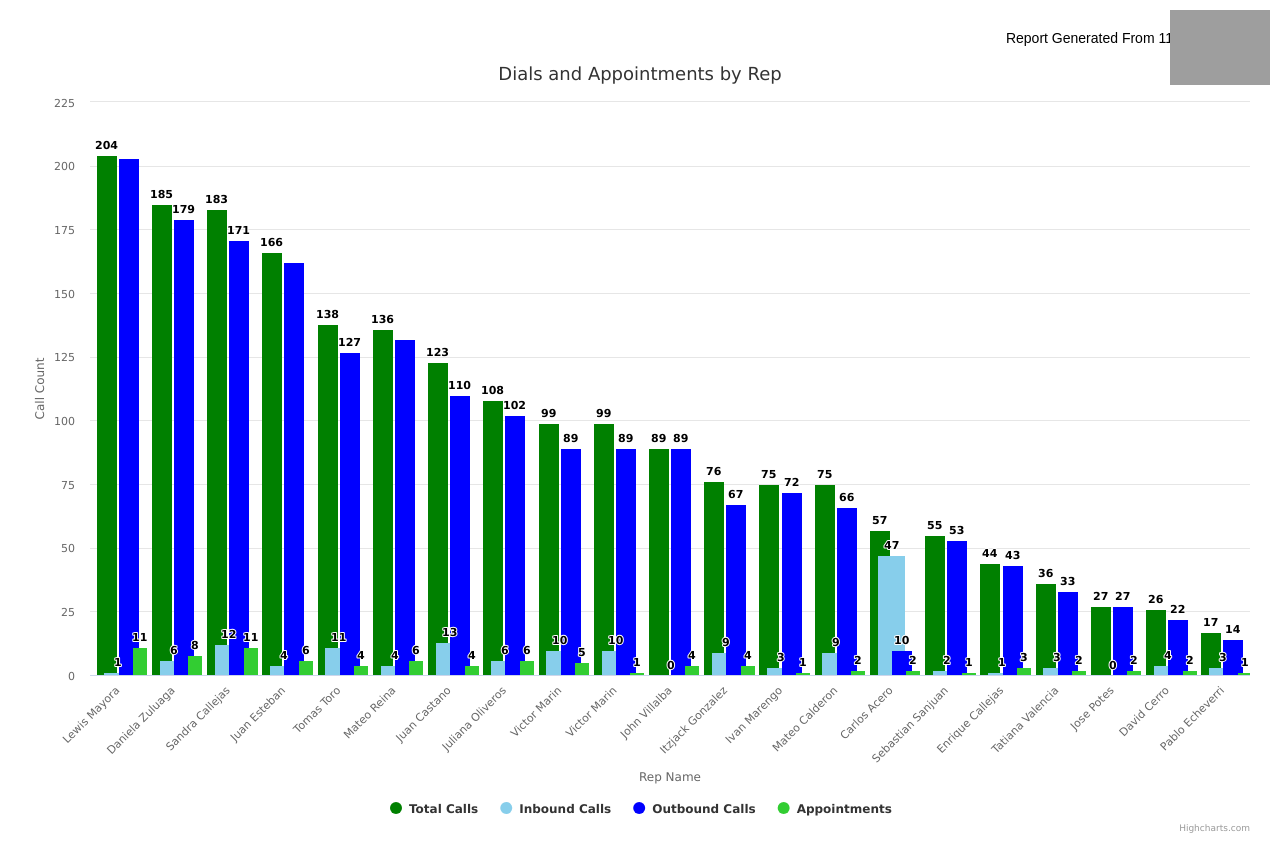
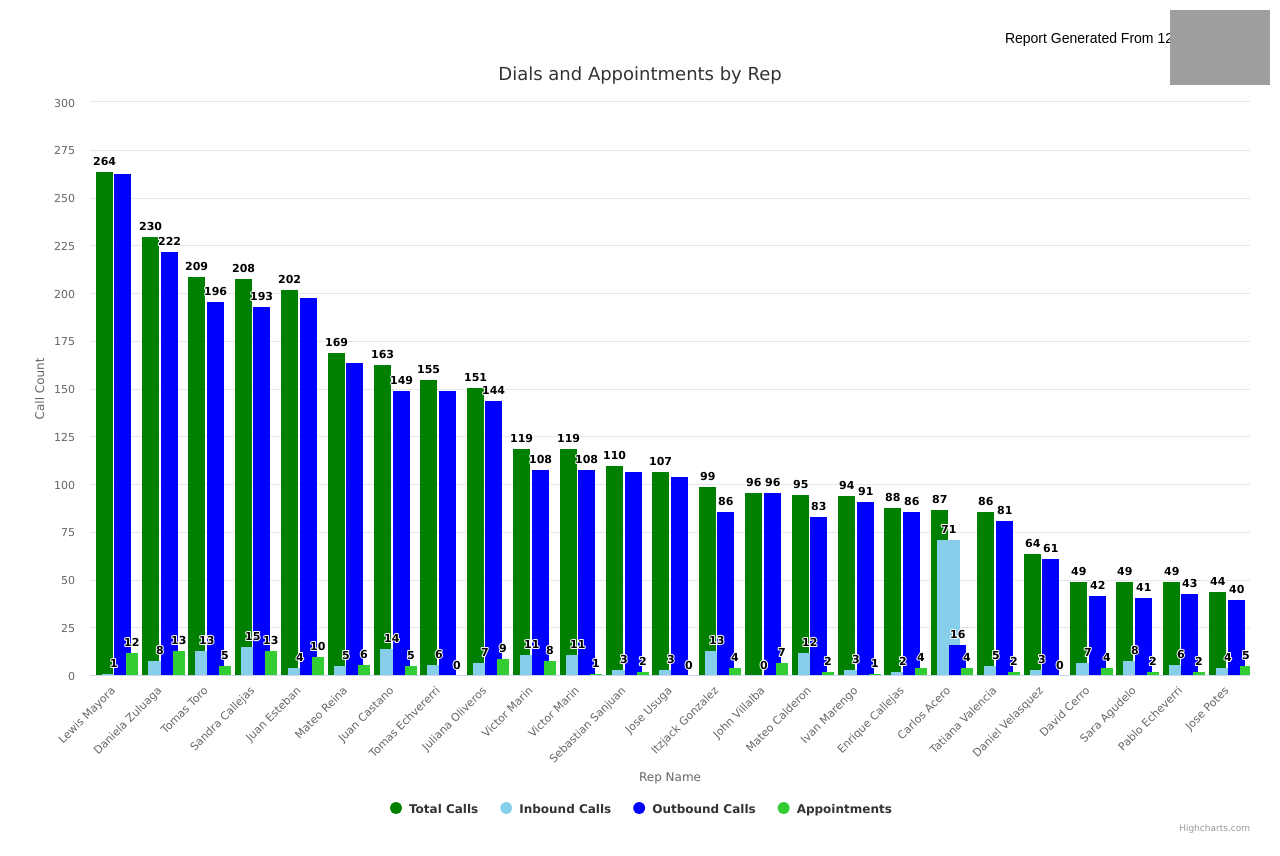
Before and after one commit to geomodi/DiALpptsSLS, a plain HTML site: page index.html in a window 1280 px wide. Drawn offline with nearby package versions, Linux system fonts and the light colour scheme; grey boxes are pictures that could not be loaded.

Commit message:
Update index.html

```diff
--- a/index.html
+++ b/index.html
@@ -13,7 +13,7 @@
             padding: 0;
         }
         .container {
-            max-width: 1560px; /* Increased container size by 30% */
+            max-width: 100%;
             margin: 0 auto;
             padding: 20px;
             background-color: #fff;
@@ -37,7 +37,7 @@
 <body>
     <div class="container">
         <img src="https://github.com/geomodi/DiALpptsSLS/blob/main/wwbdc-logo.png?raw=true" alt="Company Logo" class="logo"> <!-- Logo added here -->
-        <div class="report-interval">Report Generated From 11AM to 12PM</div> <!-- Reporting interval added here -->
+        <div class="report-interval">Report Generated From 12PM to 01PM</div> <!-- Reporting interval added here -->
         <div id="container" style="height: 780px;"></div> <!-- Increased graph size by 30% -->
     </div>
 
@@ -50,7 +50,7 @@
                 text: 'Dials and Appointments by Rep'  // Updated title
             },
             xAxis: {
-                categories: ['Lewis Mayora', 'Daniela Zuluaga', 'Sandra Callejas', 'Juan Esteban', 'Tomas Toro', 'Mateo Reina', 'Juan Castano', 'Juliana Oliveros', 'Victor Marin', 'Victor Marin', 'John Villalba', 'Itzjack Gonzalez', 'Ivan Marengo', 'Mateo Calderon', 'Carlos Acero', 'Sebastian Sanjuan', 'Enrique Callejas', 'Tatiana Valencia', 'Jose Potes', 'David Cerro', 'Pablo Echeverri'],
+                categories: ['Lewis Mayora', 'Daniela Zuluaga', 'Tomas Toro', 'Sandra Callejas', 'Juan Esteban', 'Mateo Reina', 'Juan Castano', 'Tomas Echvererri', 'Juliana Oliveros', 'Victor Marin', 'Victor Marin', 'Sebastian Sanjuan', 'Jose Usuga', 'Itzjack Gonzalez', 'John Villalba', 'Mateo Calderon', 'Ivan Marengo', 'Enrique Callejas', 'Carlos Acero', 'Tatiana Valencia', 'Daniel Velasquez', 'David Cerro', 'Sara Agudelo', 'Pablo Echeverri', 'Jose Potes'],
                 title: {
                     text: 'Rep Name'
                 }
@@ -75,25 +75,25 @@
             },
             series: [{
                 name: 'Total Calls',
-                data: [204, 185, 183, 166, 138, 136, 123, 108, 99, 99, 89, 76, 75, 75, 57, 55, 44, 36, 27, 26, 17],
+                data: [264, 230, 209, 208, 202, 169, 163, 155, 151, 119, 119, 110, 107, 99, 96, 95, 94, 88, 87, 86, 64, 49, 49, 49, 44],
                 color: 'green',
                 pointPadding: 0.2,
                 pointPlacement: -0.2
             }, {
                 name: 'Inbound Calls',
-                data: [1, 6, 12, 4, 11, 4, 13, 6, 10, 10, 0, 9, 3, 9, 47, 2, 1, 3, 0, 4, 3],
+                data: [1, 8, 13, 15, 4, 5, 14, 6, 7, 11, 11, 3, 3, 13, 0, 12, 3, 2, 71, 5, 3, 7, 8, 6, 4],
                 color: 'skyblue',
                 pointPadding: 0.1,
                 pointPlacement: 0.0
             }, {
                 name: 'Outbound Calls',
-                data: [203, 179, 171, 162, 127, 132, 110, 102, 89, 89, 89, 67, 72, 66, 10, 53, 43, 33, 27, 22, 14],
+                data: [263, 222, 196, 193, 198, 164, 149, 149, 144, 108, 108, 107, 104, 86, 96, 83, 91, 86, 16, 81, 61, 42, 41, 43, 40],
                 color: 'blue',
                 pointPadding: 0.2,
                 pointPlacement: 0.2
             }, {
                 name: 'Appointments',
-                data: [11, 8, 11, 6, 4, 6, 4, 6, 5, 1, 4, 4, 1, 2, 2, 1, 3, 2, 2, 2, 1],  // Corrected to 'Record Count'
+                data: [12.0, 13.0, 5.0, 13.0, 10.0, 6.0, 5.0, 0.0, 9.0, 8.0, 1.0, 2.0, 0.0, 4.0, 7.0, 2.0, 1.0, 4.0, 4.0, 2.0, 0.0, 4.0, 2.0, 2.0, 5.0],  // Corrected to 'Record Count'
                 color: '#32cd32', // Vibrant green color for appointments
                 pointPadding: 0.3, // Adjust padding as needed
                 pointPlacement: 0.4 // Adjust placement as needed
```
